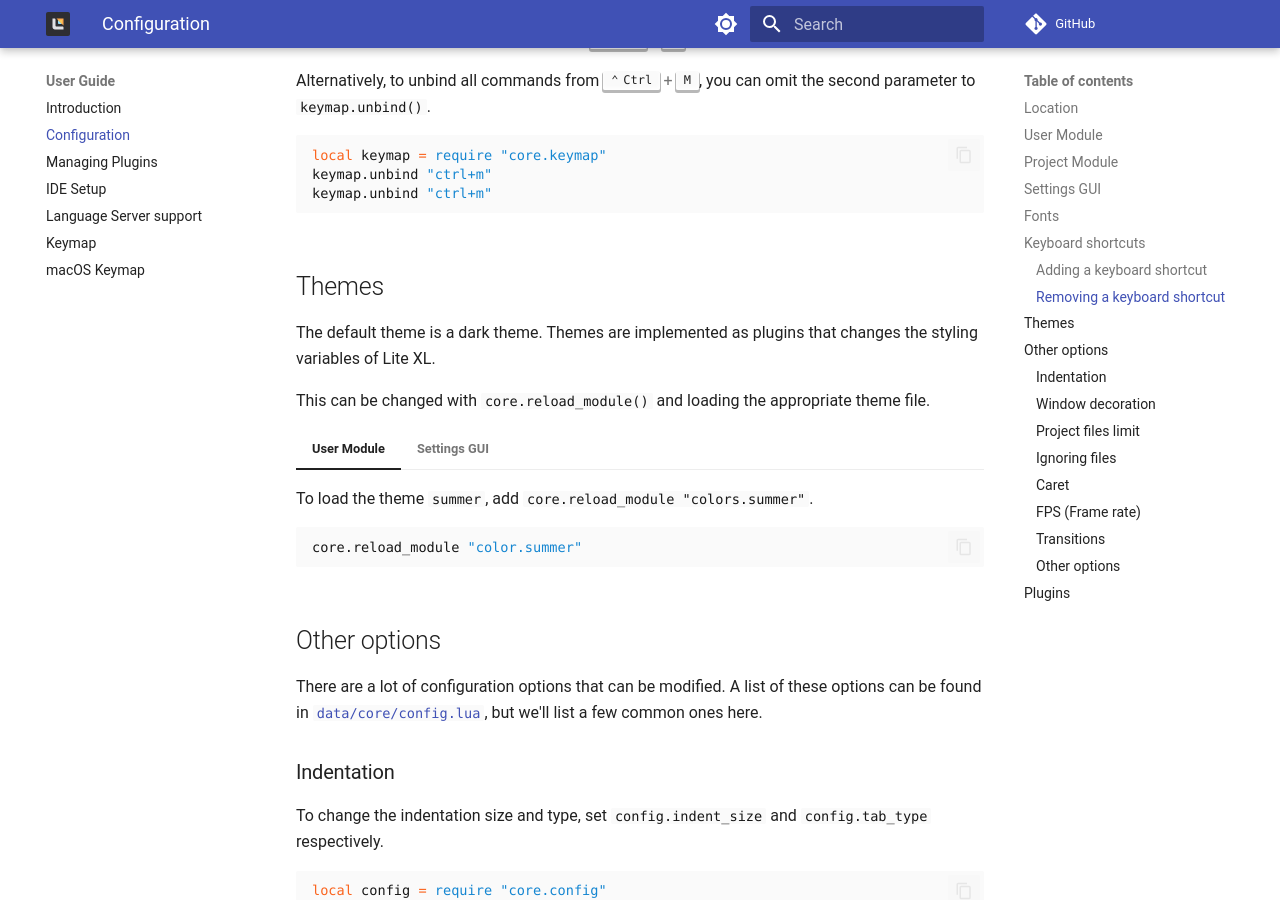
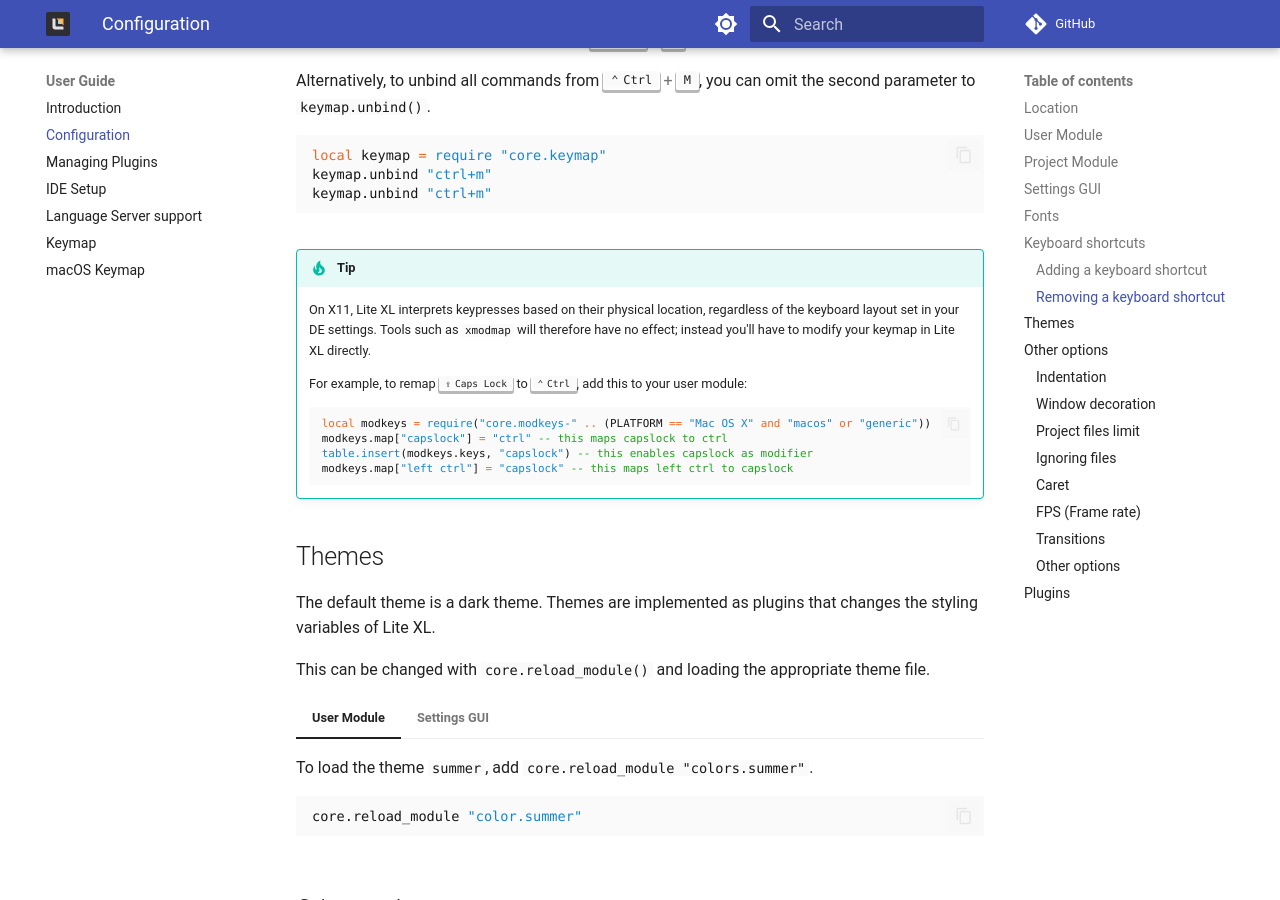
Before and after one commit to lite-xl/lite-xl.github.io, an MkDocs documentation site: the page built from docs/user-guide/configuration.md, in a window 1280 px wide and 900 px high, scrolled down 3633 px. Built offline with MkDocs 1.6.1 and Material for MkDocs 9.7.7, drawn with Linux system fonts in a browser that asks for light colours; plug-ins that fetch from the network failed and are left out; comment, search, counter and statistics services are not loaded; the version menu is left out.

Commit message:
Added docs for X11 key remapping (#33)
* Added docs for X11 key remapping

Lite-XL does not seem to be aware of any keyboard re-mapping done via the usual tools (such as `xkbset` or the GNOME setting).

I assume this is because Lite is built on SDL, which is getting its keyboard input via some mechanism that is bypassing the usual X11 drudgery?

Anywhoo, as a lifelong Caps -> Ctrl remapping this is kind of a big deal. Fortunately there's a pretty straightforward workaround. This is a big enough deal that I think it'll cause a lot of people to bounce off Lite-XL pretty quickly.

I'm not sure this is the best place in the docs but I think it's worth documenting *somewhere*. Happy to move locations or wording as suggested.

* Various PR feedback

* Moved everything inside a "tip" admonition
* Used the proper name "Lite XL"
* Suggest remapping via the Lite XL config

* Fix typo

* Rephrase a little bit

---------

Co-authored-by: takase1121 <20792268+takase1121@users.noreply.github.com>

````diff
--- a/docs/user-guide/configuration.md
+++ b/docs/user-guide/configuration.md
@@ -236,6 +236,22 @@
     Afterwards, press the "Save" button to save the changes.
     ![Screenshot showing the keybind changer][13]{ loading=lazy }
 
+
+!!! tip
+    On X11, Lite XL interprets keypresses based on their physical location,
+    regardless of the keyboard layout set in your DE settings.
+    Tools such as `xmodmap` will therefore have no effect; instead you'll have to modify your keymap
+    in Lite XL directly.
+
+    For example, to remap ++caps-lock++ to ++ctrl++, add this to your user module:
+
+    ```lua
+    local modkeys = require("core.modkeys-" .. (PLATFORM == "Mac OS X" and "macos" or "generic"))
+    modkeys.map["capslock"] = "ctrl" -- this maps capslock to ctrl
+    table.insert(modkeys.keys, "capslock") -- this enables capslock as modifier
+    modkeys.map["left ctrl"] = "capslock" -- this maps left ctrl to capslock
+    ```
+
 ## Themes
 
 The default theme is a dark theme.
````
